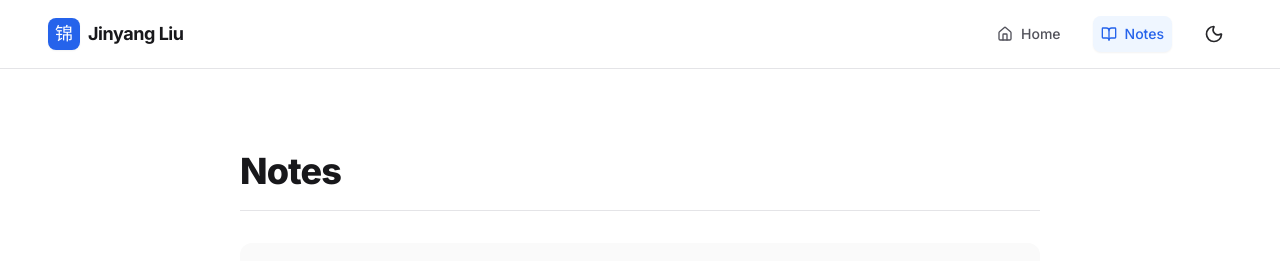
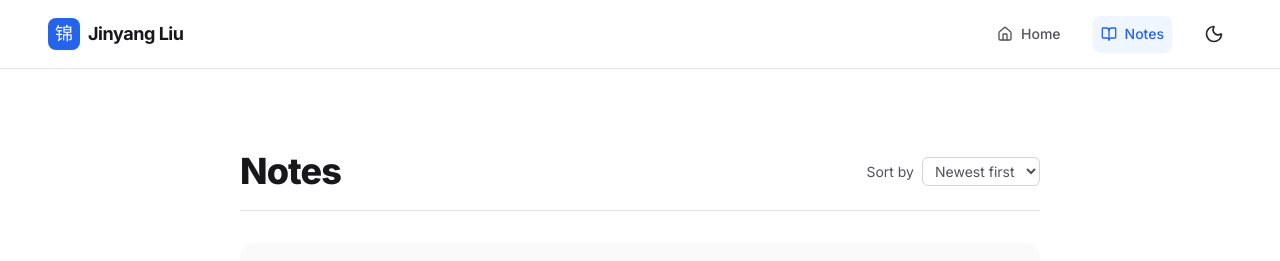
Before and after one commit to jyliuu/jyliuu.github.io, a React (Vite) app: page / in a window 1280 px wide. Both pictures are taken after a click on the button "Notes". Shown: the top 261 px of the page. Built offline with nearby package versions, Linux system fonts and the light colour scheme.

Commit message:
Add sorting option

```diff
--- a/src/App.jsx
+++ b/src/App.jsx
@@ -391,14 +391,45 @@ const BlogPost = ({ post, navigate, isDarkMode }) => (
   </div>
 );
 
-const BlogPageContent = ({ navigate, blogPosts }) => (
+const BlogPageContent = ({ navigate, blogPosts }) => {
+  const [sortOrder, setSortOrder] = useState('newest'); // 'newest' | 'oldest'
+
+  const hasPosts = blogPosts && blogPosts.length > 0;
+
+  const sortedPosts = hasPosts
+    ? [...blogPosts].sort((a, b) => {
+      const dateA = new Date(a.date);
+      const dateB = new Date(b.date);
+      return sortOrder === 'newest' ? dateB - dateA : dateA - dateB;
+    })
+    : [];
+
+  return (
     <div className="py-8">
-    <h1 className="text-4xl font-extrabold text-zinc-900 dark:text-zinc-50 tracking-tight leading-tight border-b border-zinc-200 dark:border-zinc-700 pb-4 mb-8">
+      <div className="flex flex-col sm:flex-row sm:items-center sm:justify-between border-b border-zinc-200 dark:border-zinc-700 pb-4 mb-8 gap-4">
+        <h1 className="text-4xl font-extrabold text-zinc-900 dark:text-zinc-50 tracking-tight leading-tight">
           Notes
         </h1>
+        {hasPosts && (
+          <div className="flex items-center space-x-2 text-sm text-zinc-600 dark:text-zinc-400">
+            <span className="hidden sm:inline">Sort by</span>
+            <label className="sm:hidden text-xs uppercase tracking-wide text-zinc-500 dark:text-zinc-500">
+              Sort
+            </label>
+            <select
+              value={sortOrder}
+              onChange={(e) => setSortOrder(e.target.value)}
+              className="rounded-md border border-zinc-300 dark:border-zinc-700 bg-white dark:bg-zinc-800 px-2 py-1 text-xs sm:text-sm focus:outline-none focus:ring-2 focus:ring-blue-500 dark:focus:ring-blue-400"
+            >
+              <option value="newest">Newest first</option>
+              <option value="oldest">Oldest first</option>
+            </select>
+          </div>
+        )}
+      </div>
       <div className="space-y-8">
-      {blogPosts && blogPosts.length > 0 ? (
-        blogPosts.map(post => (
+        {hasPosts ? (
+          sortedPosts.map((post) => (
             <PostSummary key={post.id} post={post} navigate={navigate} />
           ))
         ) : (
@@ -409,6 +440,7 @@ const BlogPageContent = ({ navigate, blogPosts }) => (
       </div>
     </div>
   );
+};
 
 
 // --- Navigation Bar Component ---
```
Lines whose indentation alone changed are shown as unchanged.
